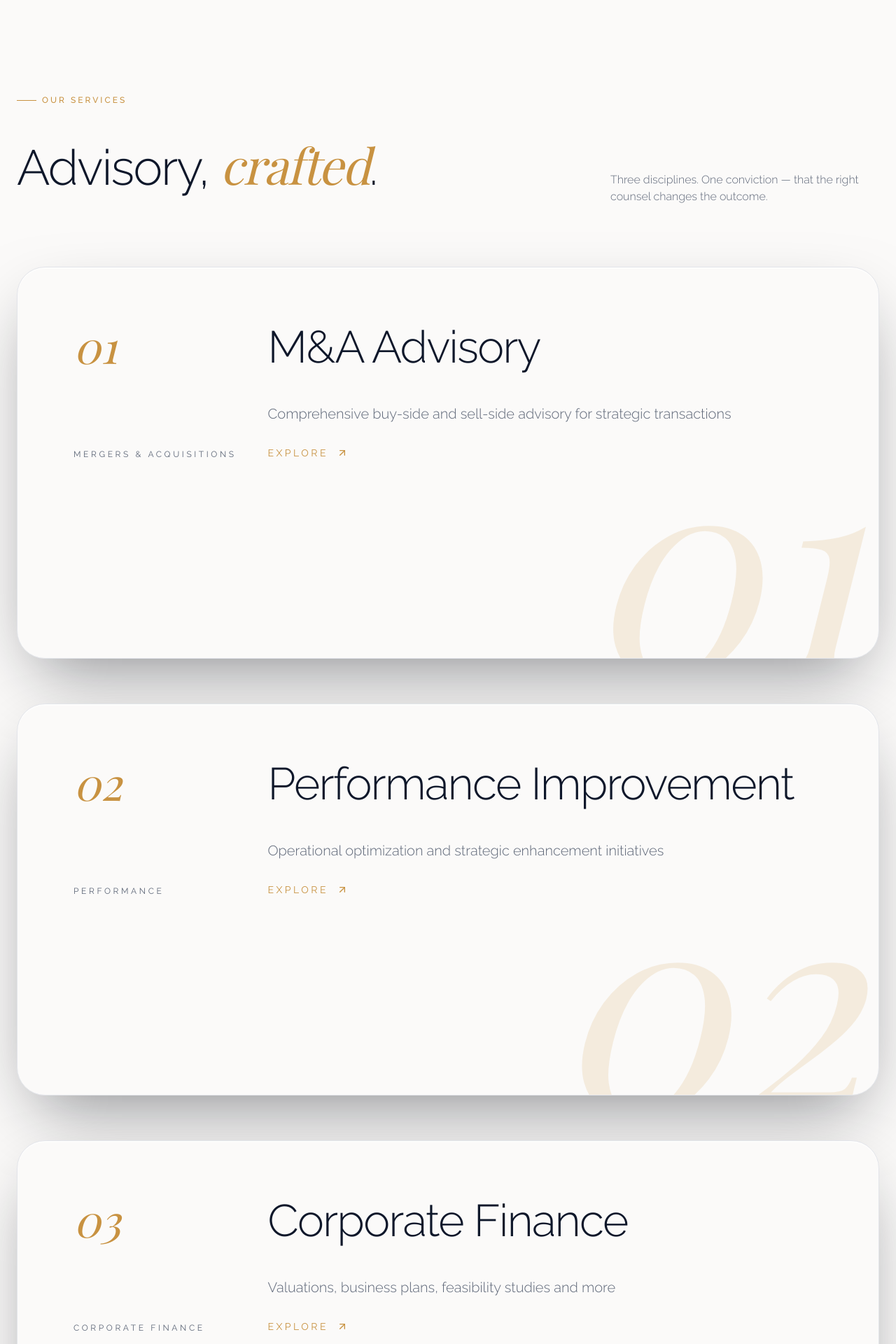
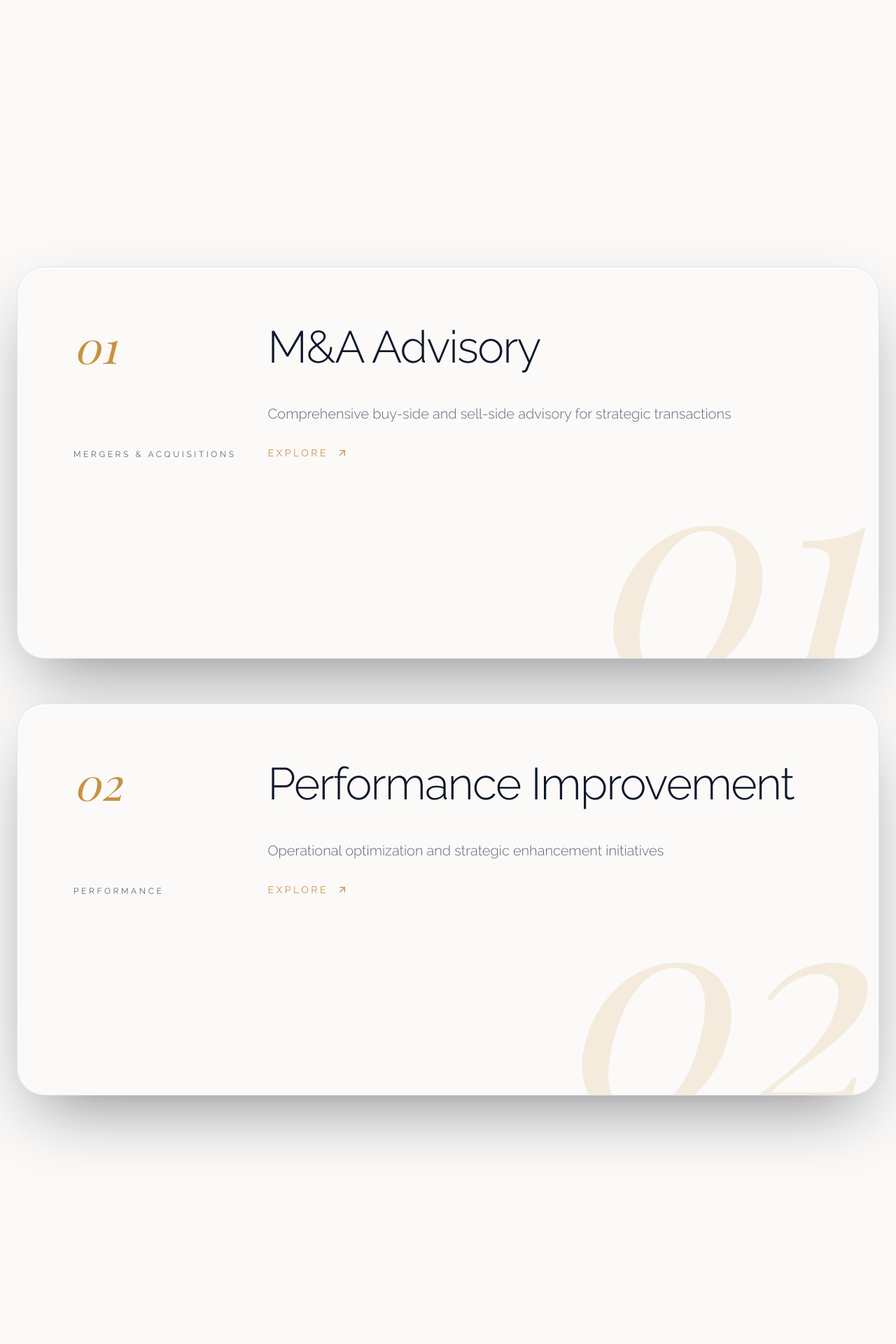
Before and after one commit to LealiaAdvisoryPartners/260617-lealiaap-website, a React (Vite) app: page / in a window 1280 px wide. Shown: the part 1500-3420 px from the top of the page at 70% size. Built offline with nearby package versions, Linux system fonts and the light colour scheme; the HTML template or start-up script is replaced by a standard one; a web font is replaced by a local one.

Commit message:
Changes
Co-authored-by: pereira-duarte <203125716+pereira-duarte@users.noreply.github.com>

```diff
--- a/src/components/home/FluidHome.tsx
+++ b/src/components/home/FluidHome.tsx
@@ -346,11 +346,12 @@ const ServiceStackCard = ({
 const ActServices = () => {
   const { t, language } = useLanguage();
   const headerRef = useRef<HTMLDivElement>(null);
+  const stackRef = useRef<HTMLDivElement>(null);
   const [stickyTop, setStickyTop] = useState(120);
 
   useLayoutEffect(() => {
     const NAV_H = 64; // h-16
-    const GAP = 16; // small breathing room below header
+    const GAP = 16;
     const compute = () => {
       const h = headerRef.current?.offsetHeight ?? 0;
       setStickyTop(NAV_H + h + GAP);
@@ -359,6 +360,14 @@ const ActServices = () => {
     window.addEventListener("resize", compute);
     return () => window.removeEventListener("resize", compute);
   }, []);
+
+  // Sync release fade for header + last card so they unfreeze together
+  const { scrollYProgress: stackProgress } = useScroll({
+    target: stackRef,
+    offset: ["end end", "end start"],
+  });
+  const releaseOpacity = useTransform(stackProgress, [0, 0.25], [1, 0]);
+  const releaseY = useTransform(stackProgress, [0, 0.25], [0, -30]);
 
   const services = [
     {
@@ -394,11 +403,8 @@ const ActServices = () => {
             style={{ top: "4rem" }}
           >
             <motion.div
-              initial={{ opacity: 0, y: 30 }}
-              whileInView={{ opacity: 1, y: 0 }}
-              viewport={{ once: true, margin: "-100px" }}
-              transition={{ duration: 1, ease: [0.16, 1, 0.3, 1] }}
-              className="flex flex-col md:flex-row md:items-end md:justify-between gap-6"
+              style={{ opacity: releaseOpacity, y: releaseY }}
+              className="flex flex-col md:flex-row md:items-end md:justify-between gap-6 will-change-transform"
             >
               <div>
                 <span className="eyebrow mb-4">{t("services.title")}</span>
@@ -418,9 +424,17 @@ const ActServices = () => {
             </motion.div>
           </div>
 
-          <div className="relative mt-8 md:mt-12">
+          <div ref={stackRef} className="relative mt-8 md:mt-12">
             {services.map((s, i) => (
-              <ServiceStackCard key={s.no} s={s} index={i} total={services.length} topPx={stickyTop} />
+              <ServiceStackCard
+                key={s.no}
+                s={s}
+                index={i}
+                total={services.length}
+                topPx={stickyTop}
+                releaseOpacity={releaseOpacity}
+                releaseY={releaseY}
+              />
             ))}
           </div>
         </div>
```
